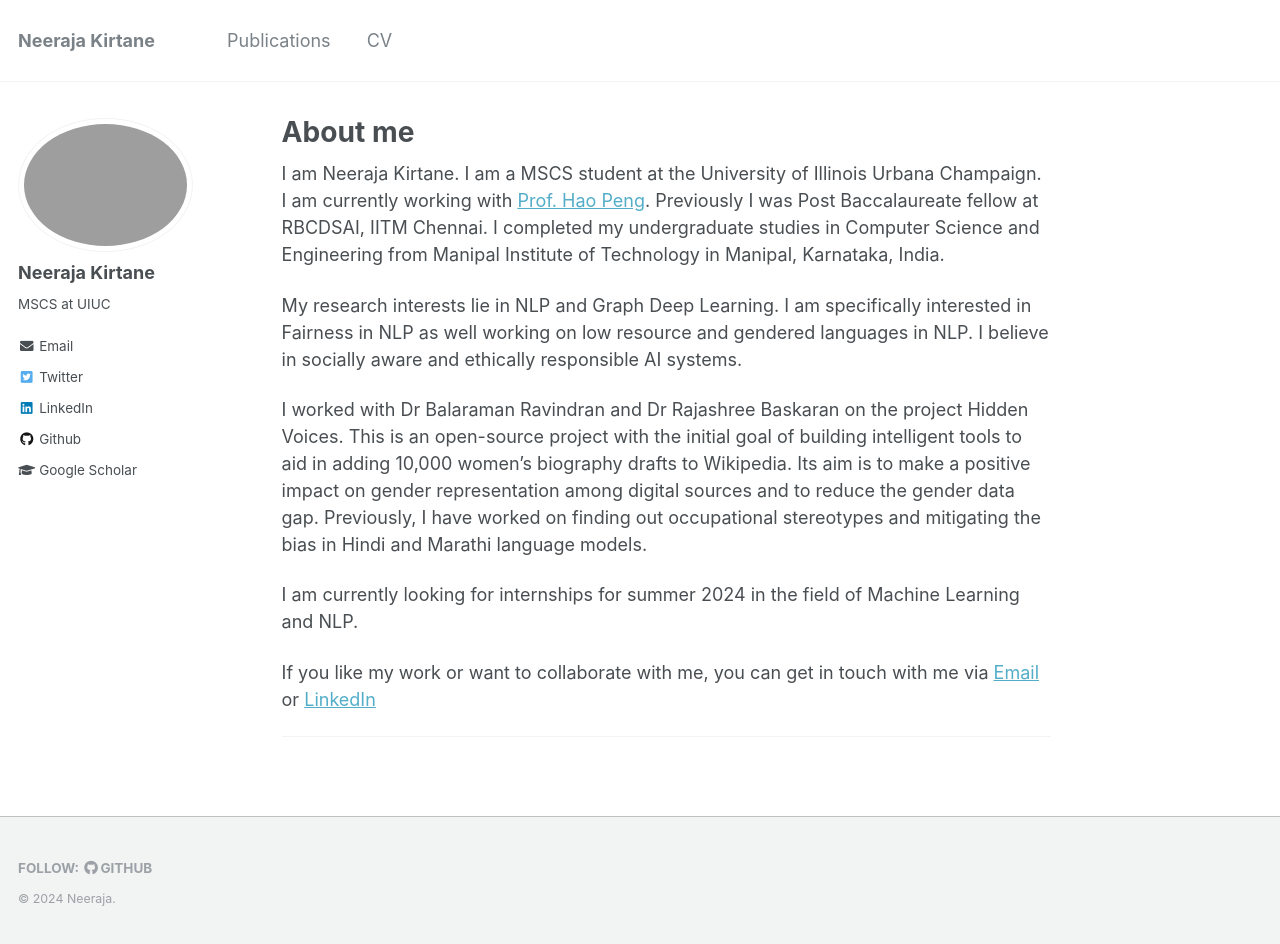
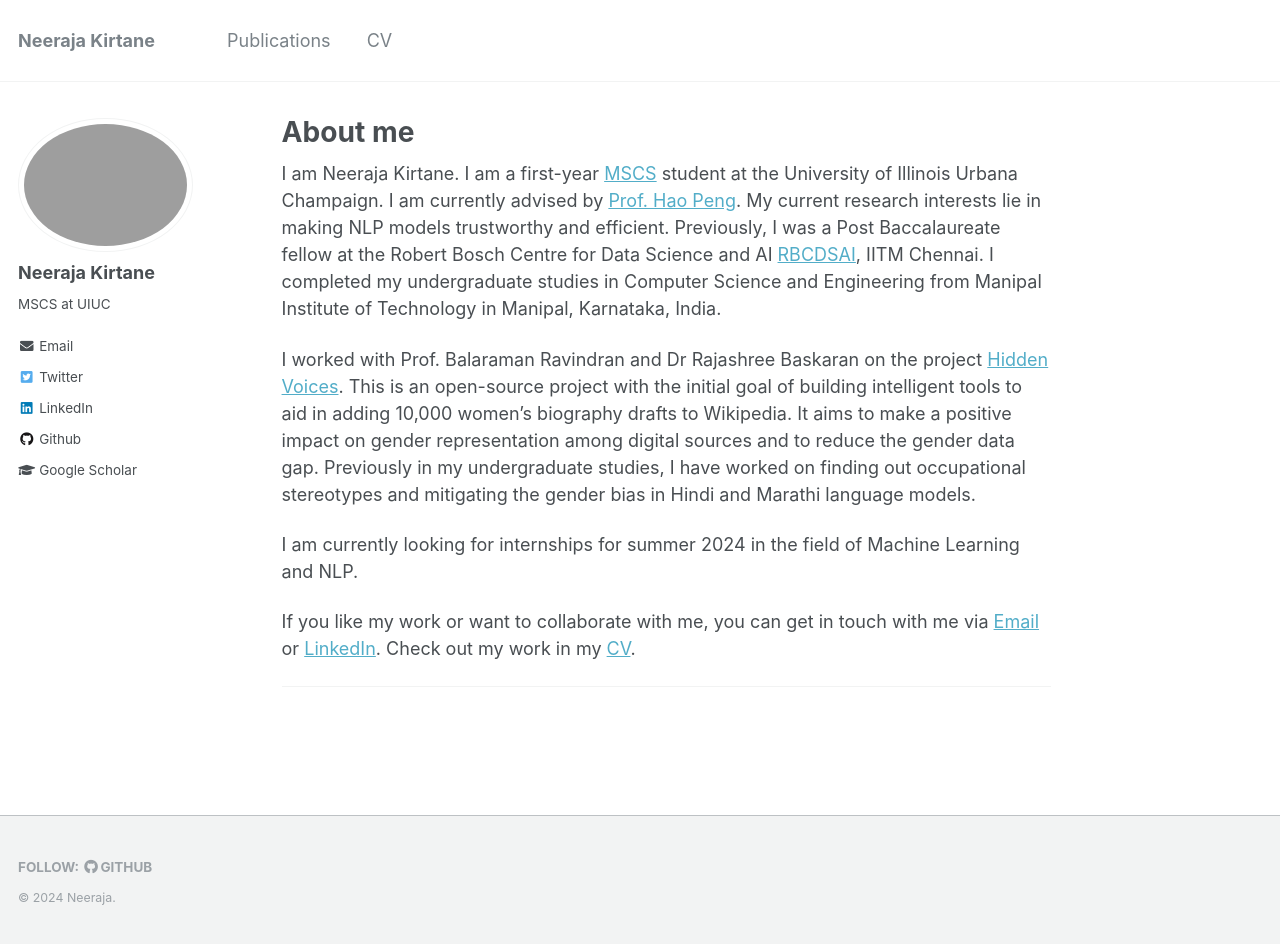
Before and after one commit to neeraja1504/neeraja1504.github.io, a Jekyll site: the page built from _pages/about.md, in a window 1280 px wide and 944 px high. Built offline with Jekyll 4.4.1, drawn with Linux system fonts in a browser that asks for light colours.

Commit message:
Updated bio

```diff
--- a/_pages/about.md
+++ b/_pages/about.md
@@ -7,19 +7,16 @@ redirect_from:
   - /about/
   - /about.html
 ---
-I am Neeraja Kirtane. I am a MSCS student at the University of Illinois Urbana Champaign. I am currently working with [Prof. Hao Peng](https://haopeng-nlp.github.io/). Previously I was Post Baccalaureate fellow at RBCDSAI, IITM Chennai. I completed my undergraduate studies in Computer Science and Engineering from Manipal Institute of Technology in Manipal, Karnataka, India.
+I am Neeraja Kirtane. I am a first-year [MSCS](https://cs.illinois.edu/academics/graduate/ms-program) student at the University of Illinois Urbana Champaign. I am currently advised by [Prof. Hao Peng](https://haopeng-nlp.github.io/). My current research interests lie in making NLP models trustworthy and efficient. Previously, I was a Post Baccalaureate fellow at the Robert Bosch Centre for Data Science and AI [RBCDSAI](https://rbcdsai.iitm.ac.in/), IITM Chennai. I completed my undergraduate studies in Computer Science and Engineering from Manipal Institute of Technology in Manipal, Karnataka, India.
 <br>
 
-My research interests lie in NLP and Graph Deep Learning. I am specifically interested in Fairness in NLP as well working on low resource and gendered languages in NLP. I believe in socially aware and ethically responsible AI systems.
-<br>
-
-I worked with Dr Balaraman Ravindran and Dr Rajashree Baskaran on the project Hidden Voices. This is an open-source project with the initial goal of building intelligent tools to aid in adding 10,000 women's biography drafts to Wikipedia. Its aim is to make a positive impact on gender representation among digital sources and to reduce the gender data gap. Previously, I have worked on finding out occupational stereotypes and mitigating the bias in Hindi and Marathi language models.
+I worked with Prof. Balaraman Ravindran and Dr Rajashree Baskaran on the project [Hidden Voices](https://hidden-voices.github.io/). This is an open-source project with the initial goal of building intelligent tools to aid in adding 10,000 women's biography drafts to Wikipedia. It aims to make a positive impact on gender representation among digital sources and to reduce the gender data gap. Previously in my undergraduate studies, I have worked on finding out occupational stereotypes and mitigating the gender bias in Hindi and Marathi language models.
 
 I am currently looking for internships for summer 2024 in the field of Machine Learning and NLP.
 
-If you like my work or want to collaborate with me, you can get in touch with me via [Email](kirtane.neeraja@gmail.com) or [LinkedIn](https://www.linkedin.com/in/neeraja-kirtane-16353b2a/)
+If you like my work or want to collaborate with me, you can get in touch with me via [Email](kirtane.neeraja@gmail.com) or [LinkedIn](https://www.linkedin.com/in/neeraja-kirtane-16353b2a/). Check out my work in my [CV](https://neeraja1504.github.io/files/Neeraja_CV_Jan%20(1).pdf).
 
-<!-- I am Neeraja Kirtane, a final year undergrad student at Manipal Institute of Technology, Manipal. Currently I am interning at the Robert Bosch Centre for Data Science and Artifical Intelligence(RBCDSAI) at IIT Chennai, where I am working on graph DL. I am very passionate about Technology and Maths and love to learn new things. Previously I have worked on finding and mitigating gender bias from text data. I have specifically worked in Hindi and Marathi languages to address this gender bias issue. I strongly believe that technology should not be just restricted to English speakers and should be available to all. Also, these systems should be free from bias of all forms. \
+<!-- I am Neeraja Kirtane, a final year undergrad student at Manipal Institute of Technology, Manipal. Currently I am interning at the Robert Bosch Centre for Data Science and Artifical Intelligence(RBCDSAI) at IIT Chennai, where I am working on graph DL. I am very passionate about Technology and Maths and love to learn new things. Previously I have worked on finding and mitigating gender bias from text data. I have specifically worked in Hindi and Marathi languages to address this gender bias issue. I strongly believe that technology should not be just restricted to English speakers and should be available to all. Also, these systems should be free from bias of all forms. My research interests lie in NLP and Graph Deep Learning. I am specifically interested in Fairness in NLP as well working on low resource and gendered languages in NLP. I believe in socially aware and ethically responsible AI systems. \
 If you like my work or want to collaborate with me, you can get in touch with me via [Email](kirtane.neeraja@gmail.com) or [LinkedIn](https://www.linkedin.com/in/neeraja-kirtane-16353b2a/) -->
 
 <!-- Hello, I'm am currently a student at [Georgia Institute of Technology](https://www.gatech.edu/) pursuing my [MS in Computer Science](https://www.cc.gatech.edu/degree-programs/master-science-computer-science). I completed my undergraduate studies in Computer and Communication Engineering at [Manipal Institute of Technology](https://manipal.edu/mit.html) in Manipal, Karnataka, India.
```
